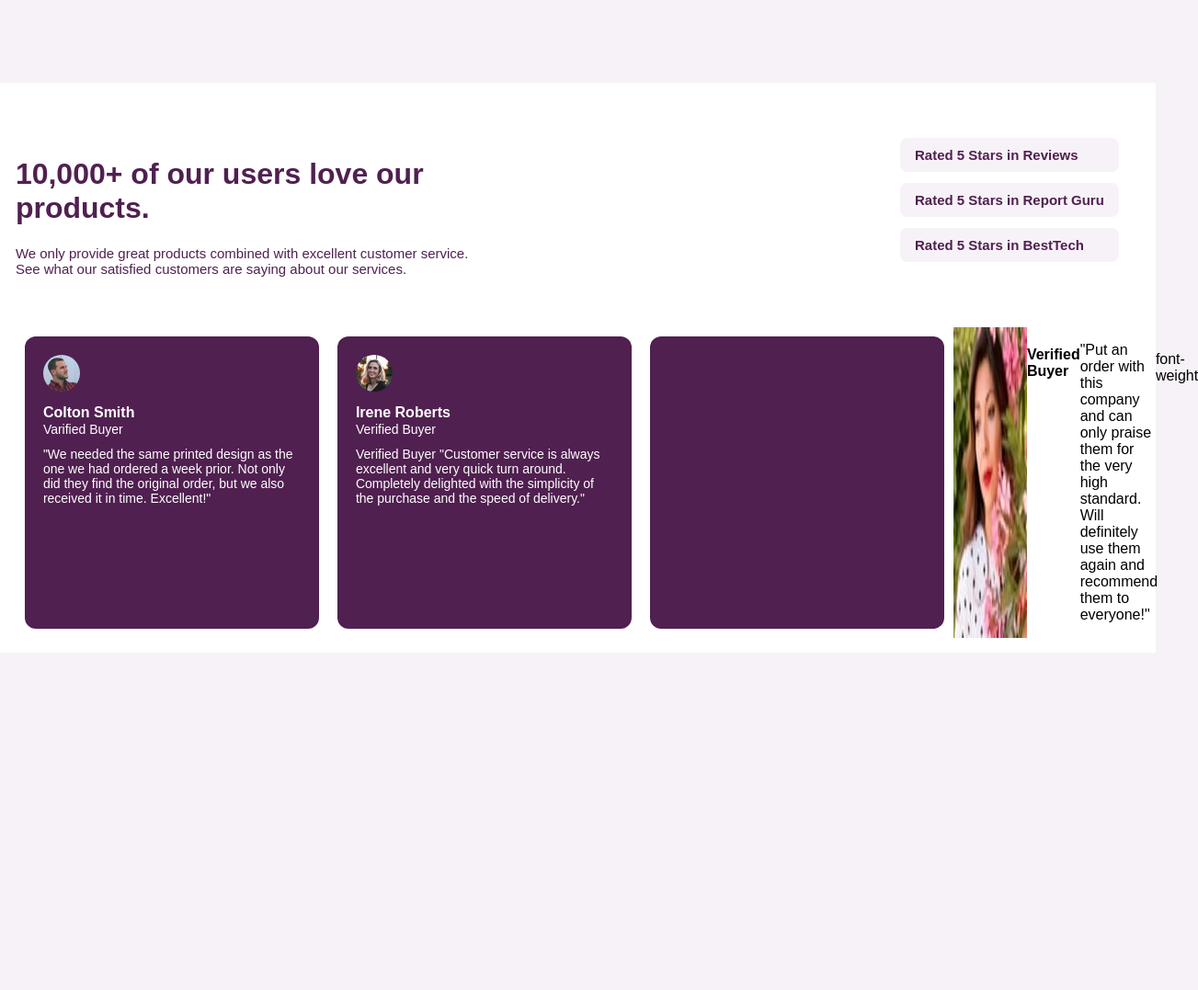
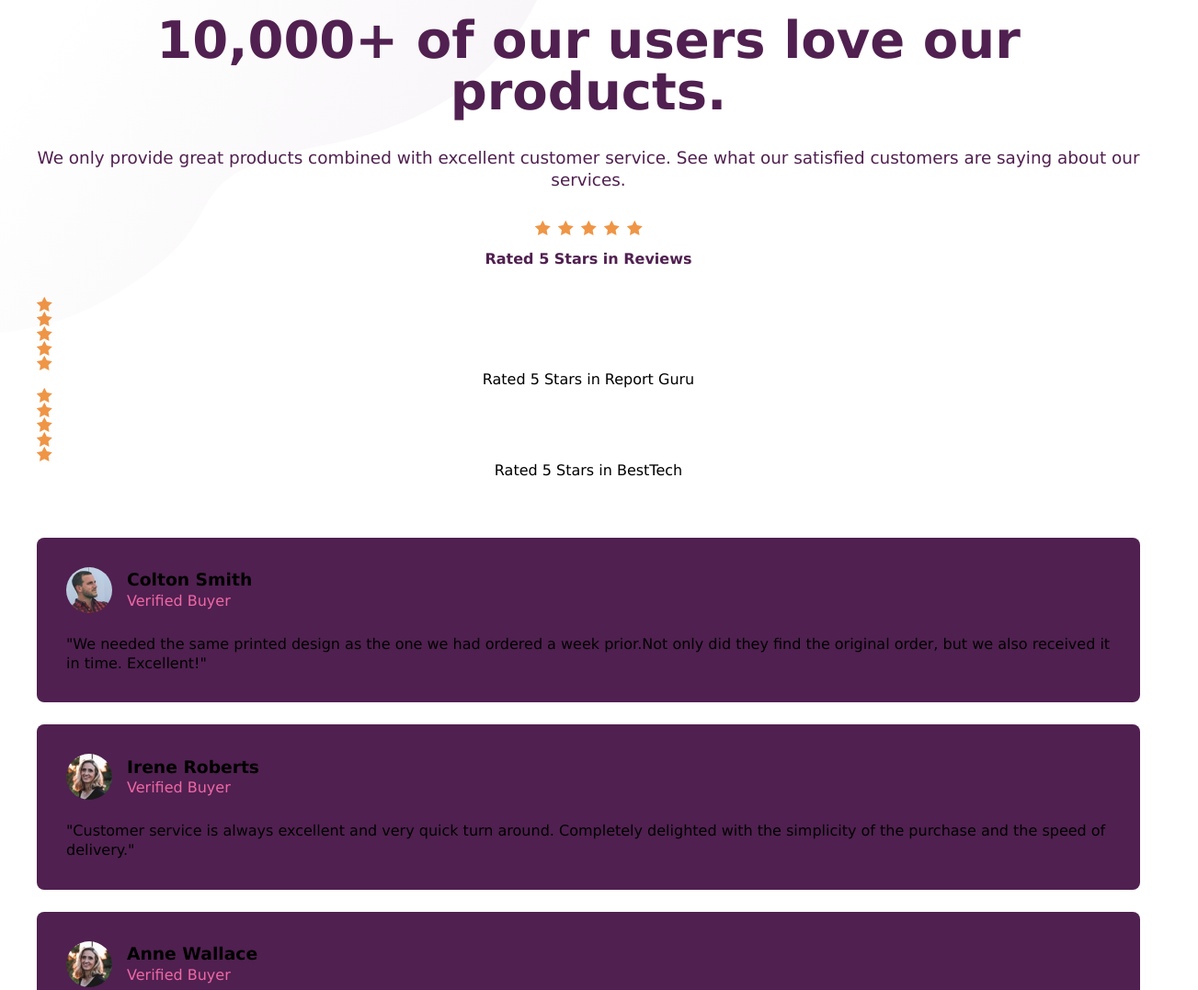
Before and after one commit to aruzhanmiyerkhan/10-000-of-our-users-love-our-products, a plain HTML site: page index.html in a window 1280 px wide. Shown: the top 1077 px of the page at 92% size, 1303 px wide, since content can reach past the window. Before the commit the page ends 800 px from the top, so only its background shows below. Drawn offline with Linux system fonts and the light colour scheme.

Commit message:
Update index.html

```diff
--- a/index.html
+++ b/index.html
@@ -4,6 +4,8 @@
     <meta charset="UTF-8" />
     <meta name="viewport" content="width=device-width, initial-scale=1.0" />
     <!-- displays site properly based on user's device -->
+
+    <link href="https://fonts.google.com/specimen/League+Spartan">
 
     <link
       rel="icon"
@@ -13,152 +15,251 @@
     />
 
     <title>Frontend Mentor | Social proof section</title>
+    <style>
+      *{
+        padding: 0;
+        margin: 0;
+        box-sizing: border-box;
+      }
+      :root{
+        /* Primary Colors */
+        --very-dark-magenta:hsl(300, 43%, 22%);
+        --soft-pink:hsl(333, 80%, 67%);
 
-    <!-- Feel free to remove these styles or customise in your own stylesheet 👍 -->
-    <style>
+        /* Neutral Colors */
+        --Dark-grayish-magenta: hsl(303, 10%, 53%);
+        --Light-grayish-magenta: hsl(300, 24%, 96%)
+        --White: hsl(0, 0%, 100%)
+      }
+      img{
+        max-width: 100%;
+        display: block;
+      }
       body{
-        margin: 0;
-        font-family: sans-serif;
-        background-color: hsl(300, 24%, 96%);
-        display: flex;
-        justify-content: center;
-        align-items: center;
+        background-color: var(--white);
+        font-family:'Lucida Sans', 'Lucida Sans Regular', 'Lucida Grande', 'Lucida Sans Unicode', Geneva, Verdana, sans-serif ;
         min-height: 100vh;
+        display: grid;
+        place-content: center;
       }
 
+      .top-pattern-bg,
+      .buttom-pattern-bg {
+        position: absolute;
+      }
+      .top-pattern-bg{
+        top: 0;
+        left: 0;
+      }
+      .buttom-pattern-bg{
+        right: 0;
+        top: 0;
+      }
       .container{
-        padding: 60px 40px;
-        background-color: white;
-        width: 1200px;
-        height: 500px;
-        margin: 50px auto;
+        max-width: 1200px;
+        margin: 1rem;
       }
-
-      .top{
-        display: flex;
-        justify-content: space-between;
-        align-items: start;
-        gap: 40px;
+      .top-section{
+        margin-bottom: 4rem;
+        display: grid;
+        grid-template-columns: 1fr 1fr;
+        gap: 15rem;
       }
-
-      .toptext{
-        max-width: 500px;
+      .top-section .left h1{
+        color: var(--very-dark-magenta);
+        font-size: 3.5rem;
+        margin-bottom: 2rem;
+        line-height: 1;
       }
-
-      h1{
-        font-size: 32px;
-        color: hsl(300, 43%, 22%);
+      .top-section .left p{
+        color: var(--very-dark-magenta);
+        font-size: 1.15rem;
+        line-height: 1.3;
       }
-
-      .toptext p{
-        font-size: 15px;
-        color: hsl(300, 43%, 22%);
-      }
-
-      .ratings{
-        display: flex;
-        flex-direction: column;
-        gap: 12px;
-      }
-
-      .ratings span{
-        background-color: hsl(300, 24%, 96%);
-        padding: 10px 16px;
-        border-radius: 8px;
+      .top-section .right .item{
+        background-color: var(--Light-grayish-magenta);
+        color: var(--very-dark-magenta);
+        padding: 1rem;
+        margin-bottom: 1rem;
+        font-weight: 700;
         display: flex;
         align-items: center;
-        font-size: 15px;
-        color: hsl(300, 43%, 22%);
+        gap: 1rem;
+        border-radius: 5rem;
       }
-
-      .cards{
-        margin-top: 40px;
+      .top-section .right .item:nth-child(1){
+        margin-left: -5rem;
+      }
+      .top-section .right .item:nth-child(2){
+        margin-left: -2.5rem;
+      }
+      .top-section .right .item .stars {
         display: flex;
-        flex-direction: row;
-        justify-content: space-between;
+        gap: .5rem;
       }
-
-      .card {
-        flex: 1;
-        min-width: 280px;
-        background-color: hsl(300, 43%, 22%);
-        color: white;
-        padding: 20px;
-        border-radius: 12px;
-        margin: 10px;
+      .buttom-section .grid {
+        display: grid;
+        grid-template-columns: 1fr 1fr 1fr;
+        gap: 1.5rem;
+      }
+      .card{
+        background-color: var(--very-dark-magenta);
+        color: var(--Light-grayish-magenta);
+        padding: 2rem;
+        line-height: 1.3;
+        align-self: center;
+        border-radius: .5rem;
+      }
+      .card .person{
+        margin-bottom: 1.5rem;
+        display: flex;
+        align-items: center;
+        gap: 1rem;
+      }
+      .card .person img {
+        border-radius: 50%;
+        width: 50px;
+      }
+      .card .person .verified{
+        color: var(--soft-pink);
+      }
+      .card:nth-child(2){
+        margin-top: 2rem;
+      }
+      .card:nth-child(3){
+        margin-top: 4rem;
+      }
+      @media (max-width:1024px) {
+        .top-section{
+          gap: 6rem;
+        }
+      }
+      @media (max-width:768px) {
+        .top-section{
+          gap: 63rem 1rem;
+        }
+      }
+      .top-section {
+        text-align: center;
+        grid-template-columns: 1fr;
+        gap: 1rem;
+      }
+      .top-section .right .item:nth-child(1) {
+        margin-left: initial;
+      }
+      .top-section .right .item:nth-child(2) {
+        margin-left: initial;
+      }
+      .top-section .right .item {
+        flex-direction: column;
+      }
+      .buttom-section .grid {
+        grid-template-columns: 1fr;
+      }
+      .card:nth-child(2) {
+        margin-top: initial;
+      }
+      .card:nth-child(3) {
+        margin-top: initial;
       }
 
 
-      .card img {
-      width: 40px;
-      height: 40px;
-      border-radius: 50%;
-      margin-bottom: 10px;
-    }
-
-      .card h4 {
-      margin: 0;
-      font-size: 16px;
-      font-weight: 600;
-    }
-
-     .card span {
-      font-size: 14px;
-      color: hsl(333, 80%, 67%)0;
-    }
-
-    .card p {
-      font-size: 14px;
-      margin-top: 10px;
-    }
 
 
     </style>
   </head>
   <body>
     <div class="container">
-    <div class="top">
-    <div class="toptext">
+      <div class="top-section">
+        <div class="left">
           <h1>10,000+ of our users love our products.</h1>
-
           <p>We only provide great products combined with excellent customer service.
     See what our satisfied customers are saying about our services.</p>
         </div>
-
-      <div class="ratings">
-         <span><strong>Rated 5 Stars in Reviews</strong></span>
-    <span><strong>Rated 5 Stars in Report Guru</strong></span>
-    <span><strong>Rated 5 Stars in BestTech</strong></span>
+        <div class="right">
+          <div class="item">
+            <div class="stars">
+              <img src="images/icon-star.svg" alt="">
+              <img src="images/icon-star.svg" alt="">
+              <img src="images/icon-star.svg" alt="">
+              <img src="images/icon-star.svg" alt="">
+              <img src="images/icon-star.svg" alt="">
+            </div>
+            Rated 5 Stars in Reviews
+          </div>
+          <div class="items">
+            <div class="stars">
+              <img src="images/icon-star.svg" alt="">
+              <img src="images/icon-star.svg" alt="">
+              <img src="images/icon-star.svg" alt="">
+              <img src="images/icon-star.svg" alt="">
+              <img src="images/icon-star.svg" alt="">
+            </div>
+            Rated 5 Stars in Report Guru
+          </div>
+          <div class="items">
+            <div class="stars">
+              <img src="images/icon-star.svg" alt="">
+              <img src="images/icon-star.svg" alt="">
+              <img src="images/icon-star.svg" alt="">
+              <img src="images/icon-star.svg" alt="">
+              <img src="images/icon-star.svg" alt="">
+            </div>
+            Rated 5 Stars in BestTech
           </div>
         </div>
-
-       <div class="cards">
+      </div>
+      <div class="buttom-section">
+        <div class="grid">
           <div class="card">
-          <img src="images/image-colton.jpg" >
-          <h4>Colton Smith</h4>
-          <span>Varified Buyer</span>
-          <p> "We needed the same printed design as the one we had ordered a week prior.
-    Not only did they find the original order, but we also received it in time.
+            <div class="person">
+              <img src="images/image-colton.jpg" alt="">
+              <div class="name">
+                <h3>Colton Smith</h3>
+                <p class="verified">Verified Buyer</p>
+              </div>
+            </div>
+            <p class="quote">"We needed the same printed design as the
+            one we had ordered a week prior.Not only did they find the
+            original order, but we also received it in time.
             Excellent!"</p>
           </div>
 
           <div class="card">
-       <img src="images/image-irene.jpg">
-       <h4>Irene Roberts</h4>
-       <span>Verified Buyer</span>
-       <p> Verified Buyer
-    "Customer service is always excellent and very quick turn around. Completely
-    delighted with the simplicity of the purchase and the speed of delivery."</p>
+            <div class="person">
+              <img src="images/image-irene.jpg" alt="">
+              <div class="name">
+                <h3>Irene Roberts</h3>
+                <p class="verified">Verified Buyer</p>
+              </div>
+            </div>
+            <p class="quote">"Customer service is always excellent and
+            very quick turn around. Completely delighted with the
+            simplicity of the purchase and the speed of delivery."</p>
           </div>
 
-    <div class="card"></div>
-        <img src="images/image-anne.jpg">
-        <h4>Verified Buyer</h4>
-        <p> "Put an order with this company and can only praise them for the very high
-    standard. Will definitely use them again and recommend them to everyone!"</p>
+          <div class="card">
+            <div class="person">
+              <img src="images/image-irene.jpg" alt="">
+              <div class="name">
+                <h3>Anne Wallace</h3>
+                <p class="verified">Verified Buyer</p>
+              </div>
+            </div>
+            <p class="quote">"Put an order with this company and can
+            only praise them for the very high standard. Will definitely
+            use them again and recommend them to everyone!"</p>
           </div>
         </div>
       </div>
+    </div>
+    <img src="images/bg-pattern-top-desktop.svg" alt="" class="top-pattern-bg">
+    <img src="images/bg-pattern-buttom-desktop.svg" alt="" class="buttom-pattern-bg">
+    <div class="attribution">
+      Challenge by
+      <a href="https://www.frontendmentor.io?ref=challenge" target="_blank"
+        >Frontend Mentor</a
+      >. Coded by <a href="#">Your Name Here</a>.
+    </div>
   </body>
 </html>
-font-weight
```
Lines whose indentation alone changed are shown as unchanged.
